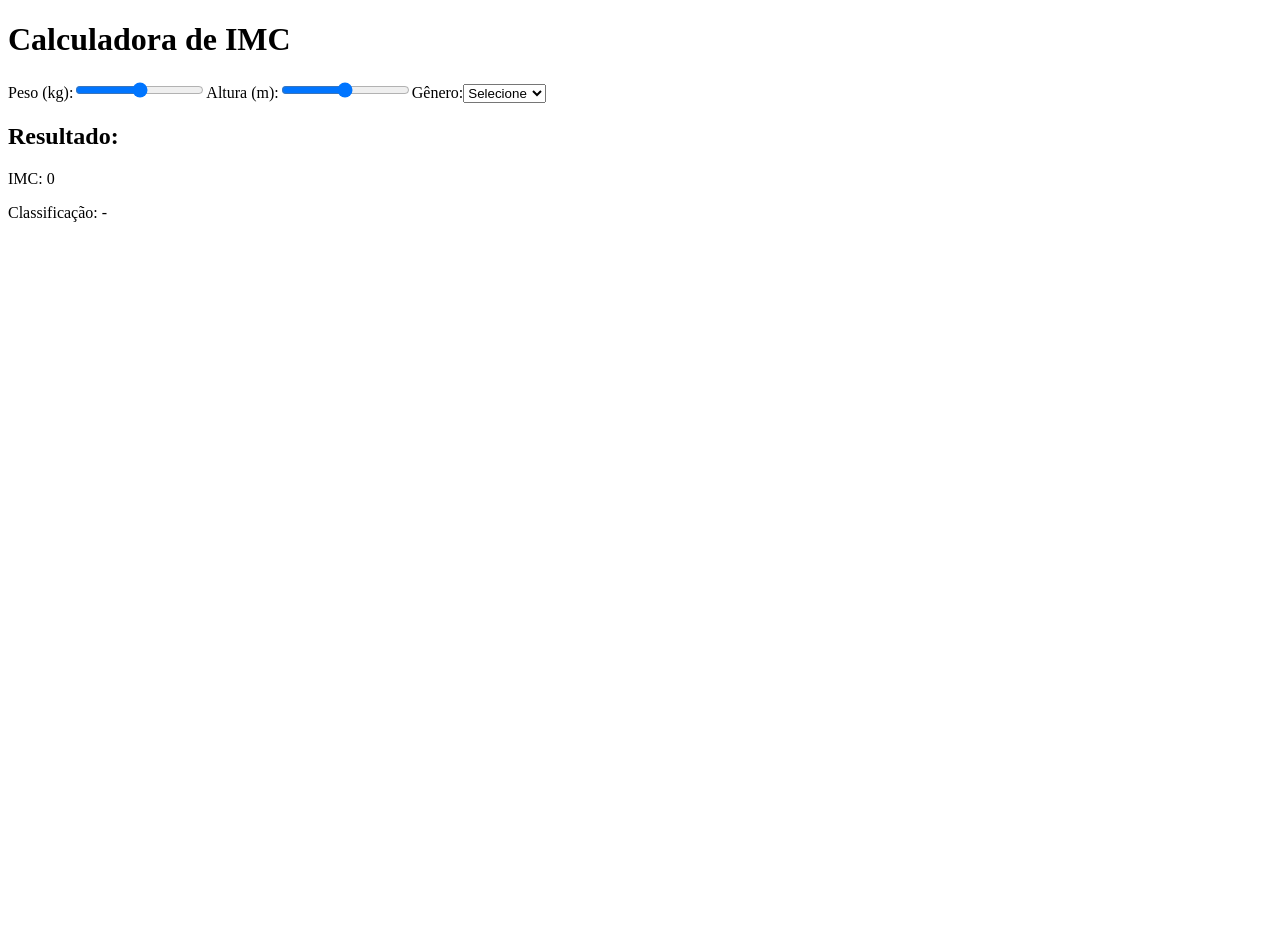
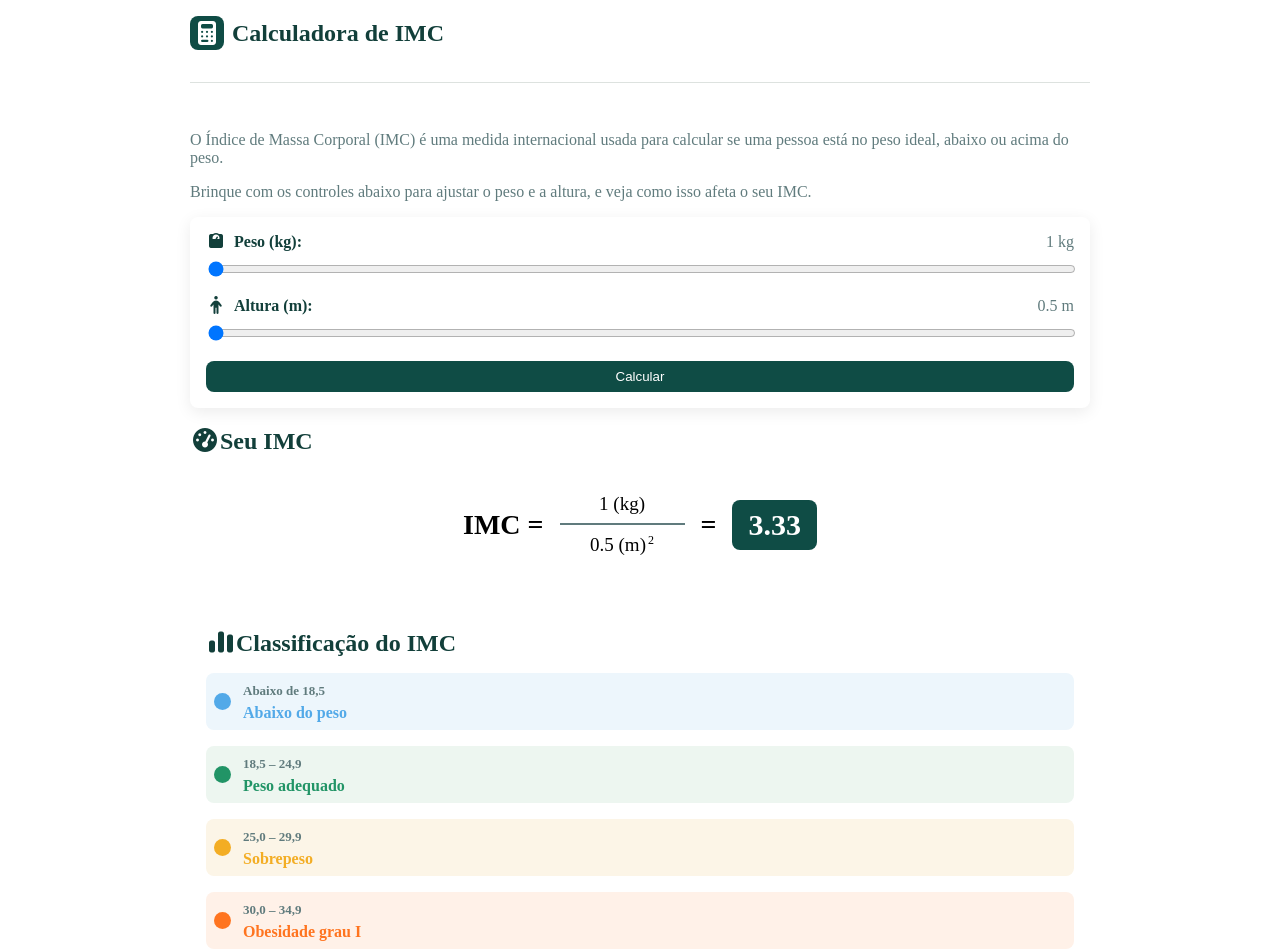
Before and after one commit to tauanecustodio/imc-calculadora, a React (Vite) app: page / in a window 1280 px wide. Shown: the top 952 px of the page. Before the commit the page ends 800 px from the top, so only its background shows below. Built offline with nearby package versions, Linux system fonts and the light colour scheme; the HTML template or start-up script is replaced by a standard one.

Commit message:
feat: mvp

```diff
--- a/src/App.jsx
+++ b/src/App.jsx
@@ -1,31 +1,59 @@
 import './App.sass'
+import { Form } from './components/Form/Form'
+import { ResultSection } from './components/ResultSection/ResultSection'
+import { ClassificationList } from './components/ClassificationList/ClassificationList'
+import { useState } from 'react'
 
 function App() {
+  const [peso, setPeso] = useState(1)
+  const [altura, setAltura] = useState(0.5)
 
   return (
     <>
-      <h1>Calculadora de IMC</h1>
+      <header className="header">
+        <h1 className="header__title">
+          <i className="header__icon fa-solid fa-calculator"></i>
+          Calculadora de IMC
+        </h1>
+      </header>
 
-      <form>
-        <label htmlFor="peso">Peso (kg):</label>
-        <input type="range" min="1" max="300" step="1" id="peso" name="peso" required />
+      <main className="main">
+        <p className="main__description">
+          O Índice de Massa Corporal (IMC) é uma medida internacional usada para calcular se uma pessoa está no peso ideal, abaixo ou acima do peso.
+        </p>
+        <p className="main__description">
+          Brinque com os controles abaixo para ajustar o peso e a altura, e veja como isso afeta o seu IMC.
+        </p>
+        <Form
+          peso={peso}
+          altura={altura}
+          setPeso={setPeso}
+          setAltura={setAltura}
+        />
+        <ResultSection
+          peso={peso}
+          altura={altura}
+        />
+        <ClassificationList />
+      </main>
 
-        <label htmlFor="altura">Altura (m):</label>
-        <input type="range" min="0.5" max="2.5" step="0.01" id="altura" name="altura" required />
+      <footer class="footer">
+        <p class="footer__copyright">
+          &copy; 2026 IMC. Todos os direitos reservados.
+        </p>
 
-        <label htmlFor="genero">Gênero:</label>
-        <select id="genero" name="genero" required>
-          <option value="">Selecione</option>
-          <option value="masculino">Masculino</option>
-          <option value="feminino">Feminino</option>
-        </select>
-      </form>
-
-      <div className="resultado">
-        <h2>Resultado:</h2>
-        <p>IMC: <span id="imc">0</span></p>
-        <p>Classificação: <span id="classificacao">-</span></p>
-      </div>
+        <p class="footer__creditos">
+          Desenvolvido por
+          <a
+            href="https://github.com/tauanecustodio"
+            target="_blank"
+            title="Ir para o perfil do Github Tauane Custódio"
+            class="footer__link"
+          >
+            Tauane Custódio
+          </a>
+        </p>
+      </footer>
     </>
   )
 }
--- a/src/App.sass
+++ b/src/App.sass
@@ -0,0 +1,38 @@
+@use './variables'
+
+.header, .main, .footer
+    max-width: 900px
+    margin: 0 auto
+
+.header
+    border-bottom: 1px solid variables.$color-border
+    padding-bottom: 1rem
+
+    &__title
+        font-size: 1.5rem
+        font-weight: 700
+        display: flex
+        align-items: center
+        gap: 0.5rem
+        color: variables.$color-text-primary
+    &__icon
+        color: #fff
+        width: 34px
+        height: 34px
+        display: flex
+        justify-content: center
+        align-items: center
+        border-radius: 8px
+        background-color: variables.$color-primary
+
+.main
+    padding: 2rem 0
+    &__description
+        font-size: 1rem
+        color: variables.$color-text-secondary
+        margin-bottom: 1rem
+
+.footer
+    border-top: 1px solid variables.$color-border
+    text-align: center
+    padding-top: 1rem
--- /dev/null
+++ b/src/components/ClassificationList/ClassificationList.jsx
@@ -0,0 +1,71 @@
+import './ClassificationList.sass'
+
+const faixasIMC = [
+  {
+    faixa: "Abaixo de 18,5",
+    titulo: "Abaixo do peso",
+    color: "#52A9E8",
+    bgColor: "#EDF6FC"
+  },
+  {
+    faixa: "18,5 – 24,9",
+    titulo: "Peso adequado",
+    color: "#219466",
+    bgColor: "#EDF6F0"
+  },
+  {
+    faixa: "25,0 – 29,9",
+    titulo: "Sobrepeso",
+    color: "#F3AD24",
+    bgColor: "#FCF5E7"
+  },
+  {
+    faixa: "30,0 – 34,9",
+    titulo: "Obesidade grau I",
+    color: "#FF741F",
+    bgColor: "#FFF1E8"
+  },
+  {
+    faixa: "35,0 – 39,9",
+    titulo: "Obesidade grau II",
+    color: "#F34F55",
+    bgColor: "#FCEEEF"
+  },
+  {
+    faixa: "40 ou mais",
+    titulo: "Obesidade grau III",
+    color: "#C92F36",
+    bgColor: "#F8EDEE"
+  },
+];
+
+export function ClassificationList() {
+  return (
+    <div className="imc__levels">
+      <h2 className="imc__title">
+        <i className="fa-solid fa-chart-simple"></i>
+        Classificação do IMC
+      </h2>
+
+      <div className="imc__timeline">
+        {faixasIMC.map((item) => (
+        <div className="imc__item" key={item.titulo} style={{ backgroundColor: item.bgColor }}>
+          <div
+          className="imc__marker"
+          style={{ backgroundColor: item.color }}
+          />
+            <div className="imc__content">
+            <span className="imc__faixa">
+              {item.faixa}
+            </span>
+            <h3 style={{ color: item.color }}>
+              {item.titulo}
+            </h3>
+          </div>
+        </div>
+        ))}
+      </div>
+
+    </div>
+  )
+}
--- /dev/null
+++ b/src/components/ClassificationList/ClassificationList.sass
@@ -0,0 +1,32 @@
+@use "../../variables"
+
+.imc
+    &__levels
+        background: variables.$color-surface
+        border-radius: 8px
+        padding: 1rem
+
+    &__title
+        margin-bottom: 1rem
+        color: variables.$color-text-primary
+
+    &__item
+        margin-bottom: 1rem
+        padding: 0.5rem
+        border-radius: 8px
+        display: flex
+        gap: 0.5rem
+        align-items: center
+
+        &:last-child
+            margin-bottom: 0
+
+    &__marker
+        left: -29px
+        top: 3px
+        width: 17px
+        height: 17px
+        border-radius: 50%
+
+    &__content
+        padding: 0 0 0 4px
--- /dev/null
+++ b/src/components/Form/Form.jsx
@@ -0,0 +1,53 @@
+import './Form.sass'
+
+export function Form({ peso, altura, setPeso, setAltura }) {
+
+    return (
+        <form className="form" id="formulario">
+
+          <div className="form__container">
+            <div>
+              <div>
+                <i className="form__icon fa-solid fa-weight-scale"></i>
+                <label className="form__label" htmlFor="peso">Peso (kg):</label>
+              </div>
+              <span className="form__value">{peso} kg</span>
+            </div>
+            <input className="form__range-input"
+                 type="range"
+                 min="1" ma
+                 x="300"
+                 step="1"
+                 id="peso"
+                 name="peso"
+                 value={peso}
+                 onChange={(e) => setPeso(e.target.value)}
+                 required />
+          </div>
+
+          <div className="form__container">
+            <div>
+              <div>
+                <i className="form__icon fa-solid fa-person"></i>
+                <label className="form__label" htmlFor="altura">Altura (m):</label>
+              </div>
+              <span className="form__value">{altura} m</span>
+            </div>
+            <input className="form__range-input"
+                 type="range"
+                 min="0.5"
+                 max="2.5"
+                 step="0.01"
+                 id="altura"
+                 name="altura"
+                 value={altura}
+                 onChange={(e) => setAltura(e.target.value)}
+                 required />
+          </div>
+
+          <button type="submit" className="form__button">
+            Calcular
+          </button>
+        </form>
+    )
+}
--- /dev/null
+++ b/src/components/Form/Form.sass
@@ -0,0 +1,56 @@
+@use '../../variables'
+
+.form
+    display: flex
+    flex-wrap: wrap
+    gap: 1rem
+    padding: 1rem
+    background-color: variables.$color-surface
+    border-radius: 8px
+    box-shadow: 0 4px 16px rgba(0, 0, 0, 0.08)
+    margin-bottom: 1rem
+
+    @media (max-width: 600px)
+        flex-direction: column
+        align-items: center
+
+    &__container
+        width: 100%
+
+        & > div
+            display: flex
+            align-items: center
+            justify-content: space-between
+            gap: 0.5rem
+            margin-bottom: 0.5rem
+            min-width: 200px
+
+    input
+        width: 100%
+    label
+        font-weight: 600
+        color: variables.$color-text-primary
+    i
+        color: variables.$color-text-primary
+        margin-right: 0.5rem
+    span
+        color: variables.$color-text-secondary
+        font-size: 1rem
+
+    &__button
+        background-color: variables.$color-primary
+        border: none
+        color: variables.$color-text-inverse
+        padding: 0.5rem 2rem
+        border-radius: 8px
+        cursor: pointer
+        transition: background-color .2s
+        width: 100%
+
+        &:hover
+            background-color: variables.$color-primary-hover
+        &:active
+            scale: 0.98
+
+        @media (min-width: 600px)
+            margin-left: auto
--- /dev/null
+++ b/src/components/ResultSection/ResultSection.jsx
@@ -0,0 +1,29 @@
+import './ResultSection.sass'
+
+export function ResultSection({ peso, altura }) {
+  return (
+    <div className="imc">
+
+      <h2 className="imc__title">
+        <i className="fa-solid fa-gauge-high"></i>
+        Seu IMC
+      </h2>
+      <div className="imc__formula">
+        <span className="imc__texto">IMC =</span>
+        <div className="imc__fracao">
+          <span className="imc__numerador">
+            {peso || "Peso"} (kg)
+          </span>
+          <span className="imc__divisor" />
+          <span className="imc__denominador">
+            {altura || "Altura"} (m)<sup>2</sup>
+          </span>
+        </div>
+        <span className="imc__igual">=</span>
+        <span className="imc__resultado">
+          {(peso / (altura * altura).toFixed(1)).toFixed(2) || 0}
+        </span>
+      </div>
+    </div>
+  );
+}
--- /dev/null
+++ b/src/components/ResultSection/ResultSection.sass
@@ -0,0 +1,97 @@
+@use '../../variables'
+
+.imc
+
+
+    &__faixa
+        color: variables.$color-text-secondary
+        font-size: 13px
+        font-weight: 600
+
+    &__content h3
+        margin: 5px 0 0
+        font-size: 16px
+
+
+    &__calculo
+        margin: 40px auto
+        padding: 30px
+        background: #ffffff
+        border-radius: 16px
+        box-shadow: 0 4px 20px rgba(0, 0, 0, 0.08)
+        font-family: Arial, sans-serif
+        color: #1f2937
+
+    &__calculo h2
+        margin: 0 0 30px
+        text-align: center
+        font-size: 24px
+
+    &__formula
+        display: flex
+        align-items: center
+        justify-content: center
+        gap: 16px
+        flex-wrap: wrap
+        margin: 30px 0
+
+    &__texto,
+    &__igual
+        font-size: 28px
+        font-weight: bold
+
+    &__fracao
+        display: flex
+        flex-direction: column
+        align-items: center
+        min-width: 125px
+        font-size: 19px
+        text-align: center
+
+    &__numerador,
+    &__denominador
+        padding: 8px 10px
+
+    &__divisor
+        width: 100%
+        height: 2px
+        background: variables.$color-text-secondary
+
+    &__denominador sup
+        font-size: 12px
+        margin-left: 2px
+
+    &__resultado
+        background-color: variables.$color-primary
+        color: variables.$color-text-inverse
+        color: variables.$color-text-inverse
+        padding: 0.5rem 1rem
+        border-radius: 8px
+        font-size: 30px
+        font-weight: bold
+
+// @media (max-width: 480px)
+//   .imc-calculo
+//     padding: 20px
+
+
+//   .imc-formula
+//     gap: 10px
+
+
+//   .imc-texto,
+//   .imc-igual
+//     font-size: 23px
+
+
+//   .imc-fracao
+//     min-width: 105px
+//     font-size: 16px
+
+
+//   .imc-resultado
+//     font-size: 25px
+
+
+//   .imc-inputs
+//     grid-template-columns: 1fr
```
Also changed, not shown: src/index.sass (+11 -0 lines).
